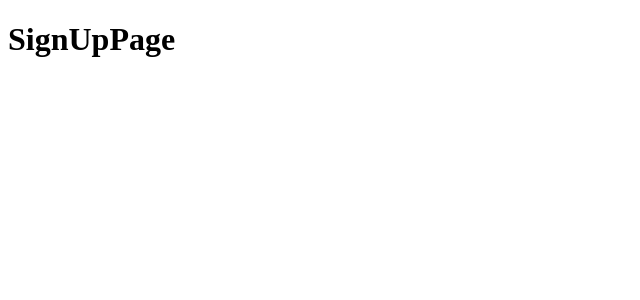
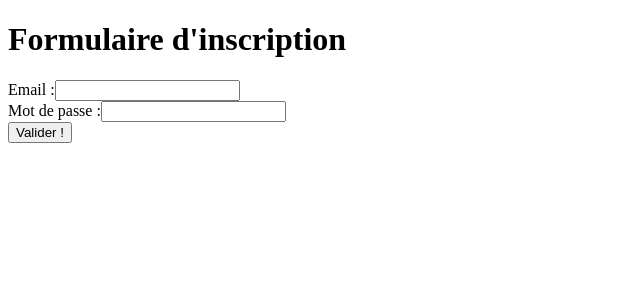
Before and after one commit to wassim-slimane/poc-vue.js, a Vue app: page /signUp in a window 1280 px wide. Shown: the top 300 px of the page, without its empty margins (0-640 px from the left). Built offline with nearby package versions, Linux system fonts and the light colour scheme.

Commit message:
Création du formulaire

```diff
--- a/src/views/SignUpPage.vue
+++ b/src/views/SignUpPage.vue
@@ -1,3 +1,29 @@
+<script setup>
+import { ref } from "vue";
+import { axios } from "axios"
+
+const email = ref(null);
+const password = ref(null);
+
+function onSubmit() {
+
+    console.log(email.value);
+    console.log(password.value);
+}
+
+</script>
+
 <template>
-    <h1>SignUpPage</h1>
+    <h1>Formulaire d'inscription</h1>
+    <form @submit.prevent="onSubmit">
+        <div>
+            <label for="email">Email :</label>
+            <input type="text" name="email" id="email" v-model="email">
+        </div>
+        <div>
+            <label for="password">Mot de passe :</label>
+            <input type="password" name="password" id="password" v-model="password">
+        </div>
+        <button type="submit">Valider !</button>
+    </form>
 </template>
```
